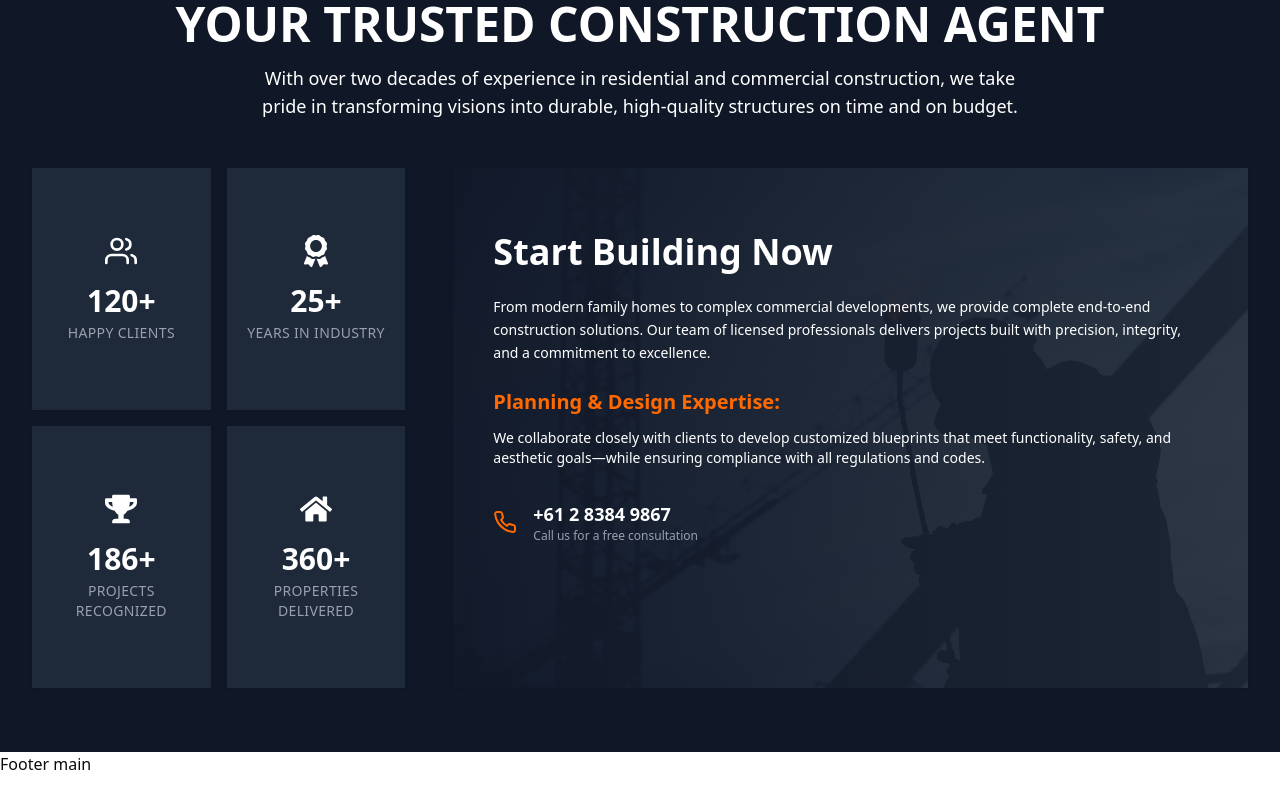
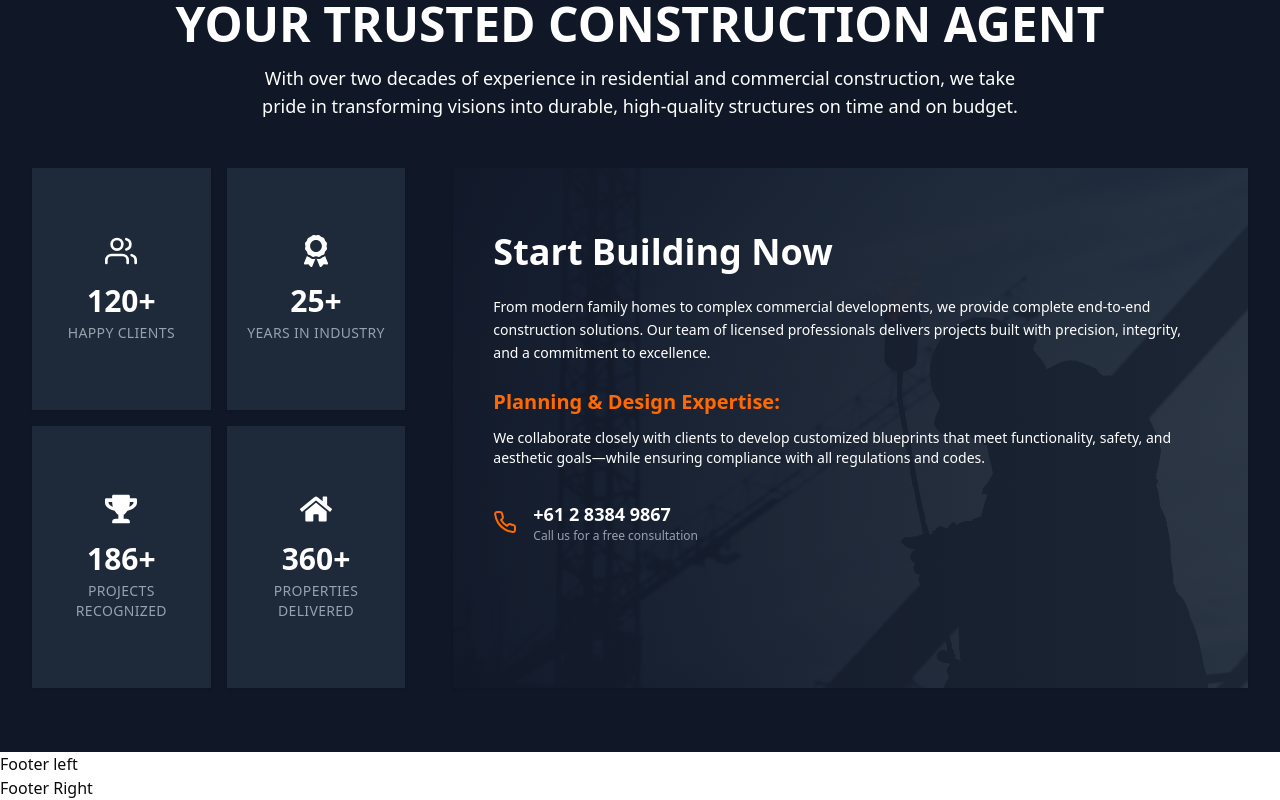
Before and after one commit to Sazid60/Hughes-Contractors-Pty-Ltd-Frontend, a React (Vite) app: page / in a window 1280 px wide. Shown: the part 848-1648 px from the top of the page. Before the commit the page ends 1624 px from the top, so only its background shows below. Built offline with nearby package versions, Linux system fonts and the light colour scheme; a web font is replaced by a local one.

Commit message:
Update: Footer

```diff
--- a/src/elements/shared/Footer.tsx
+++ b/src/elements/shared/Footer.tsx
@@ -3,7 +3,14 @@
 export default function Footer() {
   return (
     <div>
-      Footer main
+      <div>
+        <div>
+          <h1>Footer left</h1>
+        </div>
+        <div>
+          <h1>Footer Right</h1>
+        </div>
+      </div>
     </div>
   )
 }
```
